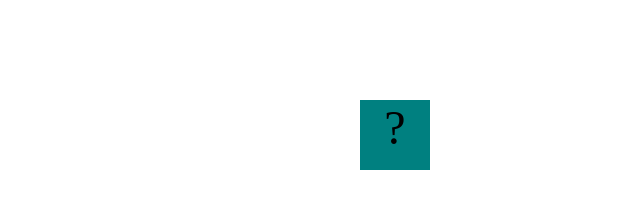
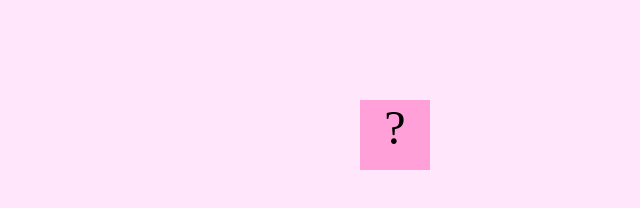
Before and after one commit to Dirvy/dirvy.github.io, a plain HTML site: page projects/bouncing-box/index.html in a window 1280 px wide. Shown: the whole page, without its empty margins (640-1280 px from the left). Drawn offline with Linux system fonts and the light colour scheme.

Commit message:
added background color

```diff
--- a/projects/bouncing-box/index.html
+++ b/projects/bouncing-box/index.html
@@ -8,7 +8,7 @@
 		.box {
 			width: 70px;
 			height: 70px;
-			background-color: teal;
+			background-color: rgb(255, 161, 216);
 			font-size: 300%;
 			text-align: center;
 			user-select: none;
@@ -19,7 +19,8 @@
 		}
 		.board{
 			height: 100vh;
-		}
+			background-color: rgb(255, 230, 250)
+			}
 	</style>
 	<!-- 	<script src="//cdnjs.cloudflare.com/ajax/libs/jquery/2.1.1/jquery.min.js"></script> -->
 
@@ -27,7 +28,6 @@
 <body class="board">
 	<!-- HTML for the box -->
 	<div class="box">?</div>
-
 	<script>
 		(function(){
 			'use strict'
```
